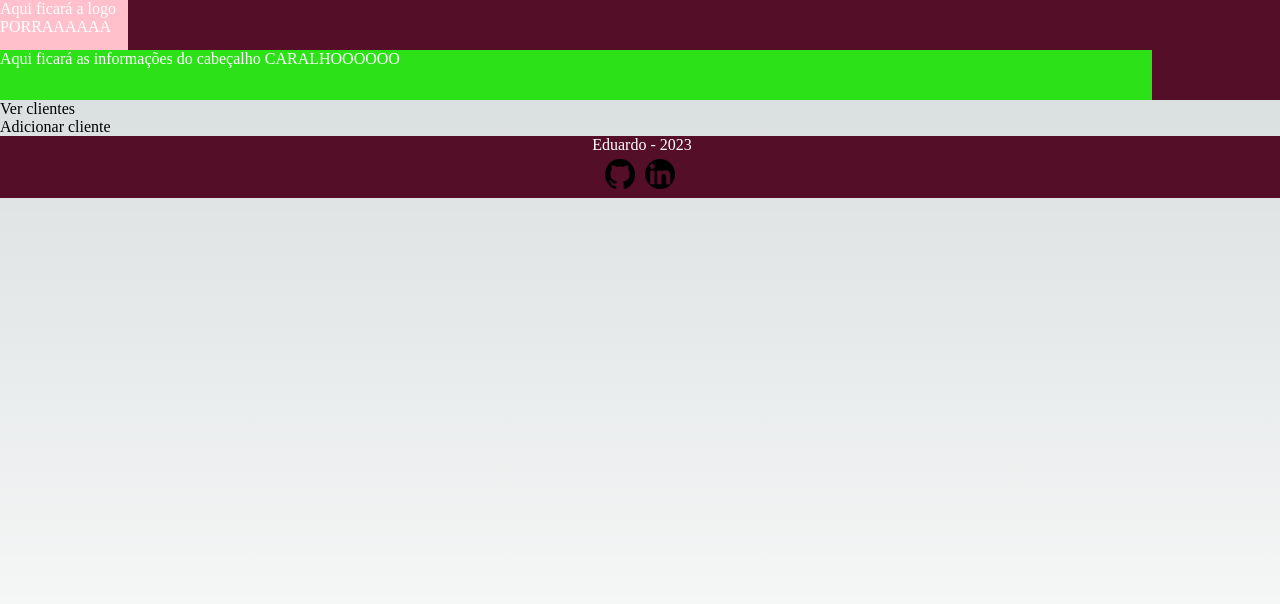
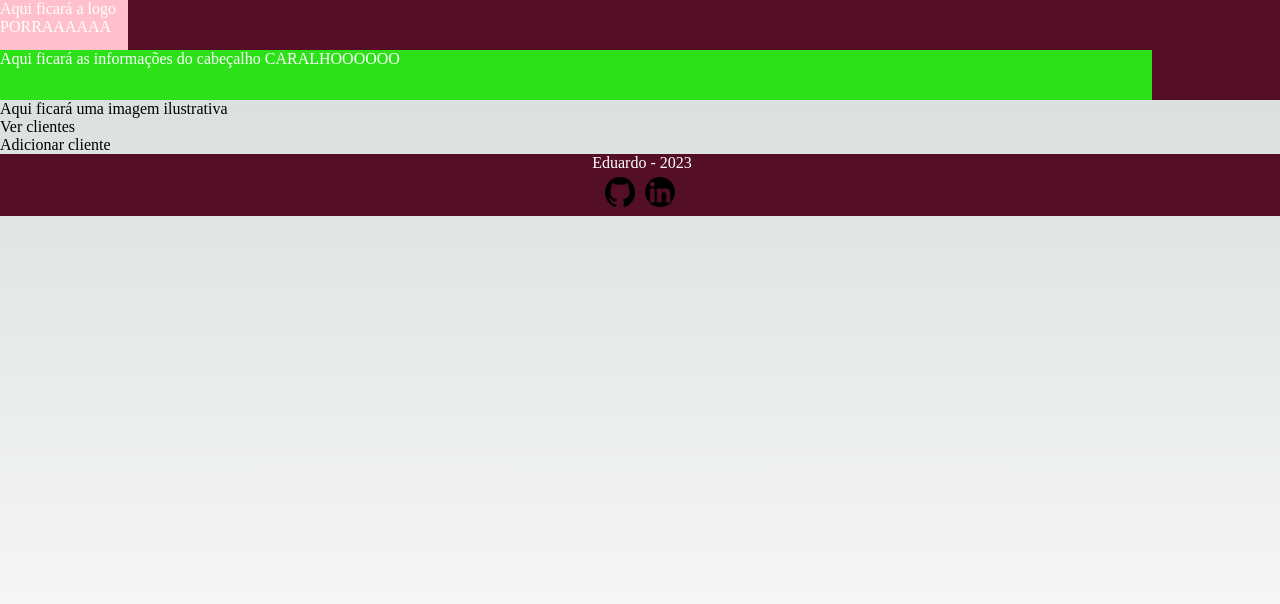
Before and after one commit to EduardoGomesSa/cadastro-cliente-next, a Next.js app: page / in a window 1280 px wide. Shown: the top 604 px of the page. Built offline with nearby package versions, Linux system fonts and the light colour scheme.

Commit message:
criação dos components aside e content

```diff
--- /dev/null
+++ b/src/components/aside.tsx
@@ -0,0 +1,7 @@
+export default function Aside(){
+    return (
+        <div>
+            Aqui ficará uma imagem ilustrativa
+        </div>
+    )
+}
--- /dev/null
+++ b/src/components/content.tsx
@@ -0,0 +1,8 @@
+export default function Content(){
+    return (
+        <div>
+            <a href="dados/clientes">Ver clientes</a><br />
+            <a href="formulario">Adicionar cliente</a>
+        </div>
+    )
+}
--- a/src/pages/index.tsx
+++ b/src/pages/index.tsx
@@ -1,3 +1,5 @@
+import Aside from '../components/aside'
+import Content from '../components/content'
 import Footer from '../components/footer'
 import Header from '../components/header'
 import styles from '../styles/Home.module.css'
@@ -7,8 +9,8 @@ export default function Home() {
     <div className={styles.home}>
       <Header />
       <div>
-        <a href="dados/clientes">Ver clientes</a><br />
-        <a href="formulario">Adicionar cliente</a>
+        <Aside />
+        <Content />
       </div>
       <Footer />
     </div>
```
